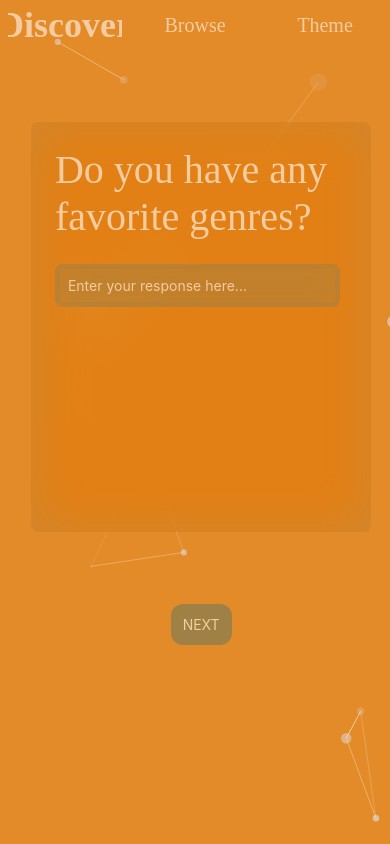
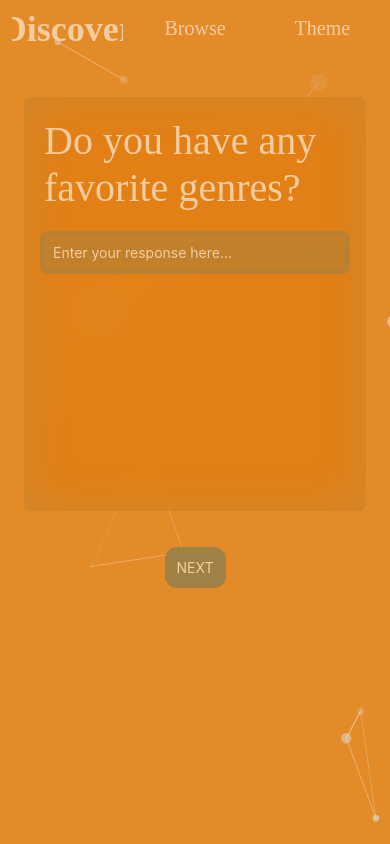
Before and after one commit to aloshon/theadvocator, a React Native app: screen / in a window 390 px wide. Built offline with nearby package versions, Linux system fonts and the light colour scheme.

Commit message:
fix spacing of prompts

```diff
--- a/Prompts.tsx
+++ b/Prompts.tsx
@@ -22,11 +22,11 @@ export const Prompts = ({setSongs, toggleThemes, currentTheme}: PromptsProps) =>
       display: 'flex',
       alignItems: 'center',
       alignContent: 'center',
-      width: "97%",
+      width: "100vw",
       height: "100vh",
       flexDirection: 'column',
       textAlign: 'center',
-      margin: 12,
+      marginTop: 16,
     },
     prompts: {
       fontSize: getFontSize(40),
@@ -39,19 +39,19 @@ export const Prompts = ({setSongs, toggleThemes, currentTheme}: PromptsProps) =>
       justifyContent: "space-between",
       alignItems: "center",
       borderRadius: 8,
-      minWidth: "90%",
+      // width: "84%",
       minHeight: isPC ? "50%" : "40%",
-      margin: 60,
-      padding: 12,
+      margin: 24,
+      padding: 8,
       backgroundColor: currentTheme.secondaryTab,
       backdropFilter: "saturate(200%) blur(25px)",
     },
     inputBars: {
       borderRadius: 8,
-      width: "90%",
+      // width: "100%",
       padding: "8px",
       border: `5px, solid, ${currentTheme.secondaryTab}`,
-      margin: 12,
+      margin: 8,
       boxSizing: "border-box",
       backgroundColor: currentTheme.secondaryTab,
       backdropFilter: "saturate(100%) blur(15px)",
--- a/Tabs.tsx
+++ b/Tabs.tsx
@@ -26,6 +26,7 @@ export const Tabs = ({tabs, icons, activeTab=0, setActiveTab, currentTheme, setT
       justifyContent: "space-around",
       alignItems: "stretch",
       width: "100%",
+      padding: 4,
       margin: isPC? 0: 12,
     },
     tab: {
```
